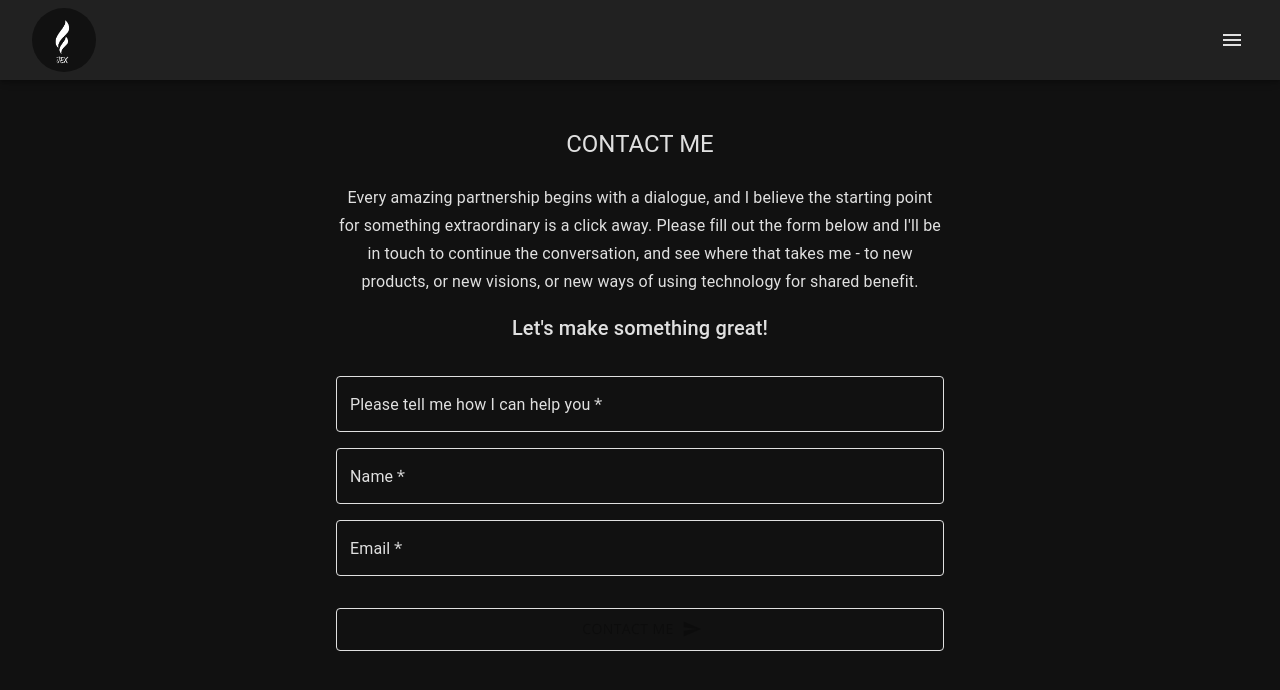
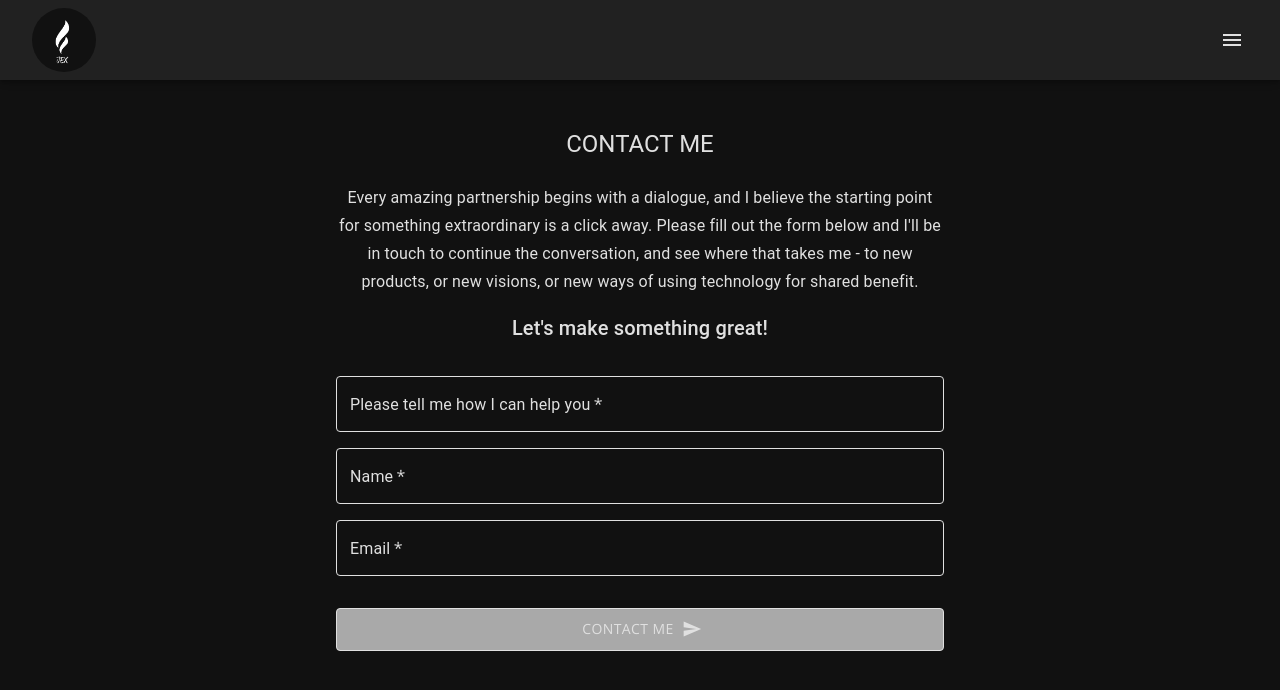
Before and after one commit to jsdev90/portfolio, a React (Create React App) app: page /contact in a window 1280 px wide. Shown: the top 690 px of the page. Built offline with nearby package versions, Linux system fonts and the light colour scheme.

Commit message:
Fix contact styles

```diff
--- a/src/components/Contact.js
+++ b/src/components/Contact.js
@@ -54,6 +54,8 @@ const useStyles = makeStyles((theme) => ({
     padding: theme.spacing(1),
     "&:disabled": {
       borderColor: "#e0e0e0",
+      color: "#e0e0e0",
+      background: "darkgray",
     },
   },
   field: {
@@ -75,7 +77,7 @@ const InputField = withStyles({
         borderColor: "#e0e0e0",
       },
       "&:hover fieldset": {
-        // borderColor: "#e0e0e0",
+        borderColor: "#e0e0e0",
         borderWidth: 2,
       },
       "&.Mui-focused fieldset": {
```
Also changed, not shown: 2 other files (tests, documents, lock files or other folders).
